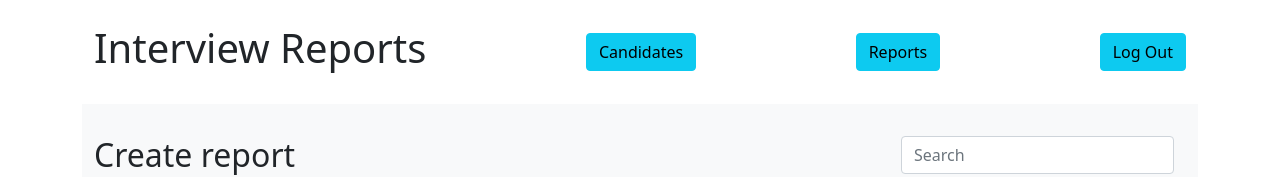
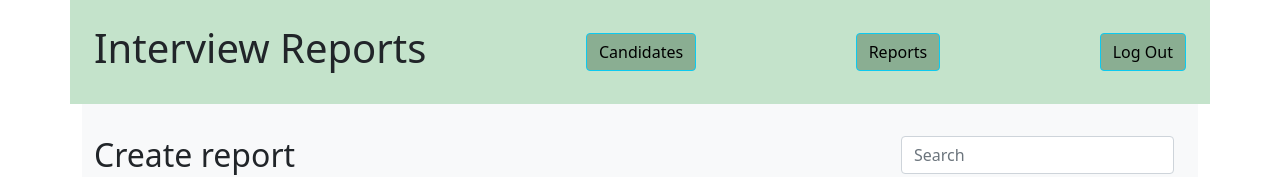
Before and after one commit to BorisPerkovic/bit-interviews-reports, a React (Create React App) app: page /reports/create-report in a window 1280 px wide. Shown: the top 177 px of the page. Built offline with nearby package versions, Linux system fonts and the light colour scheme; no server answers.

Commit message:
started stylization

```diff
--- a/src/Components/Footer/Footer.module.css
+++ b/src/Components/Footer/Footer.module.css
@@ -6,5 +6,5 @@
     bottom: 0;
     width: 100%;
     margin-top: -100px;
-    background-color: blueviolet;
+    background-color: #616161;
 }
--- a/src/Components/Header/Header.jsx
+++ b/src/Components/Header/Header.jsx
@@ -1,5 +1,6 @@
 import React, { Fragment } from "react";
 import { Link, useLocation, useHistory } from "react-router-dom";
+import classes from './Header.module.css';
 
 const Header = () => {
   const location = useLocation();
@@ -14,10 +15,10 @@ const Header = () => {
   return (
     <Fragment>
       {path && (
-        <header className="container d-flex justify-content-between align-items-center p-4">
+        <header className={`container d-flex justify-content-between align-items-center p-4 ${classes.header}`}>
           <h1>Interview Reports</h1>
-          <Link to="/">
-            <button type="button" className="btn btn-info">
+          <Link to="/" className = {classes.link}>
+            <button type="button" className={`btn btn-info ${classes.button}`}>
               Candidates
             </button>
           </Link>
--- a/src/Components/Header/Header.module.css
+++ b/src/Components/Header/Header.module.css
@@ -0,0 +1,15 @@
+.header{
+    background-color: #C4E3CB;
+}
+.header button{
+    background-color: #8AAE92;
+}
+.button:hover{
+    background-color: #bbd1bb;
+}
+.button:active{
+    background-color: #bbd1bb;
+}
+a{
+    color: transparent;
+}
```
